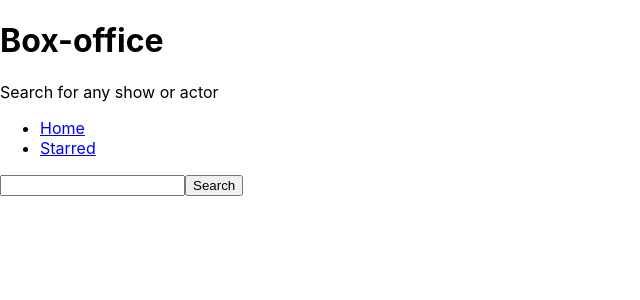
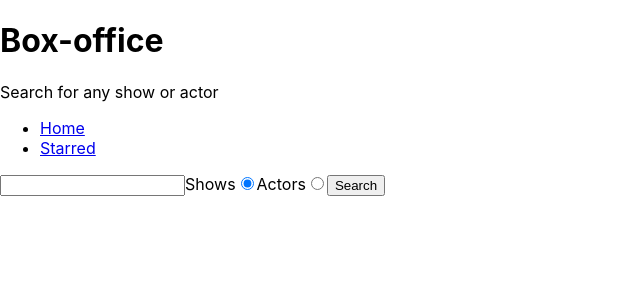
Before and after one commit to ankitraj32/box-office, a React (Create React App) app: page / in a window 1280 px wide. Shown: the top 300 px of the page, without its empty margins (0-640 px from the left). Built offline with nearby package versions, Linux system fonts and the light colour scheme.

Commit message:
added actors and shows radiobutton

```diff
--- a/src/api/tvmaze.js
+++ b/src/api/tvmaze.js
@@ -8,3 +8,5 @@
 };
 
 export const searchForShows = query => apiGet(`/search/shows?q=${query}`);
+
+export const searchForPeople = query => apiGet(`/search/people?q=${query}`);
--- a/src/pages/Home.jsx
+++ b/src/pages/Home.jsx
@@ -1,10 +1,15 @@
 import { useState } from 'react';
-import { searchForShows } from './../api/tvmaze';
+import { searchForShows, searchForPeople } from './../api/tvmaze';
 
 const Home = () => {
   const [searchStr, setSearchStr] = useState('');
   const [apiData, setApiData] = useState(null);
   const [apiDataError, setApiDataError] = useState(null);
+  const [searchOption, setSearchOption] = useState('shows');
+
+  const onRadioChange = ev => {
+    setSearchOption(ev.target.value);
+  };
 
   const onSearchInputChange = ev => {
     setSearchStr(ev.target.value);
@@ -27,9 +32,11 @@
       return <div>Error: {apiDataError.message} </div>;
     }
     if (apiData) {
-      return apiData.map(data => (
-        <div key={data.show.id}>{data.show.name}</div>
-      ));
+      return apiData[0].show
+        ? apiData.map(data => <div key={data.show.id}>{data.show.name}</div>)
+        : apiData.map(data => (
+            <div key={data.person.id}>{data.person.name}</div>
+          ));
     }
 
     return null;
@@ -39,7 +46,29 @@
     <div>
       <form onSubmit={onSearch}>
         <input type="text" value={searchStr} onChange={onSearchInputChange} />
-        <button type="button"> Search</button>
+        <label>
+          Shows
+          <input
+            type="radio"
+            name="search-option"
+            value="shows"
+            checked={searchOption === 'shows'}
+            onChange={onRadioChange}
+          />
+        </label>
+
+        <label>
+          Actors
+          <input
+            type="radio"
+            name="search-option"
+            value="actors"
+            checked={searchOption === 'actors'}
+            onChange={onRadioChange}
+          />
+        </label>
+
+        <button type="submit"> Search</button>
       </form>
 
       <div>{renderApiData()}</div>
```
Also changed, not shown: 1 other file (tests, documents, lock files or other folders).
